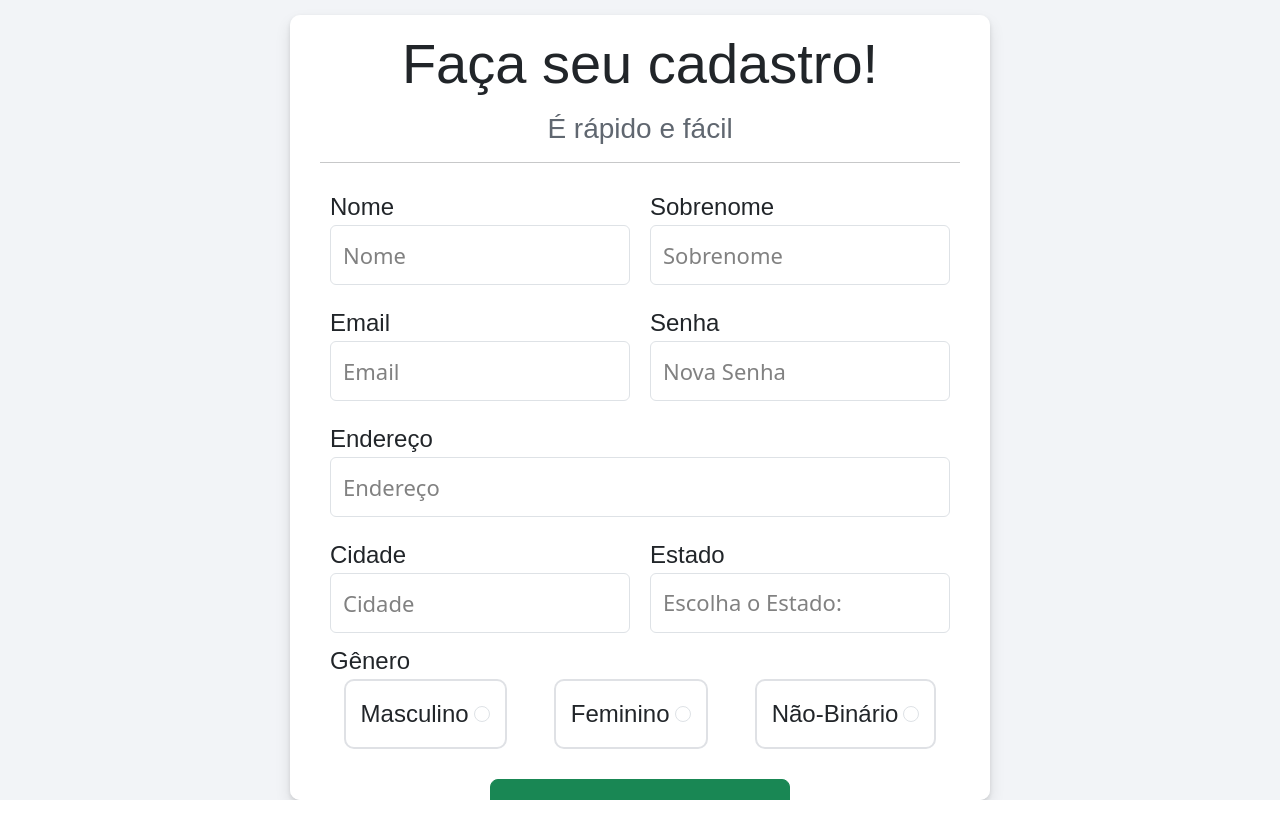
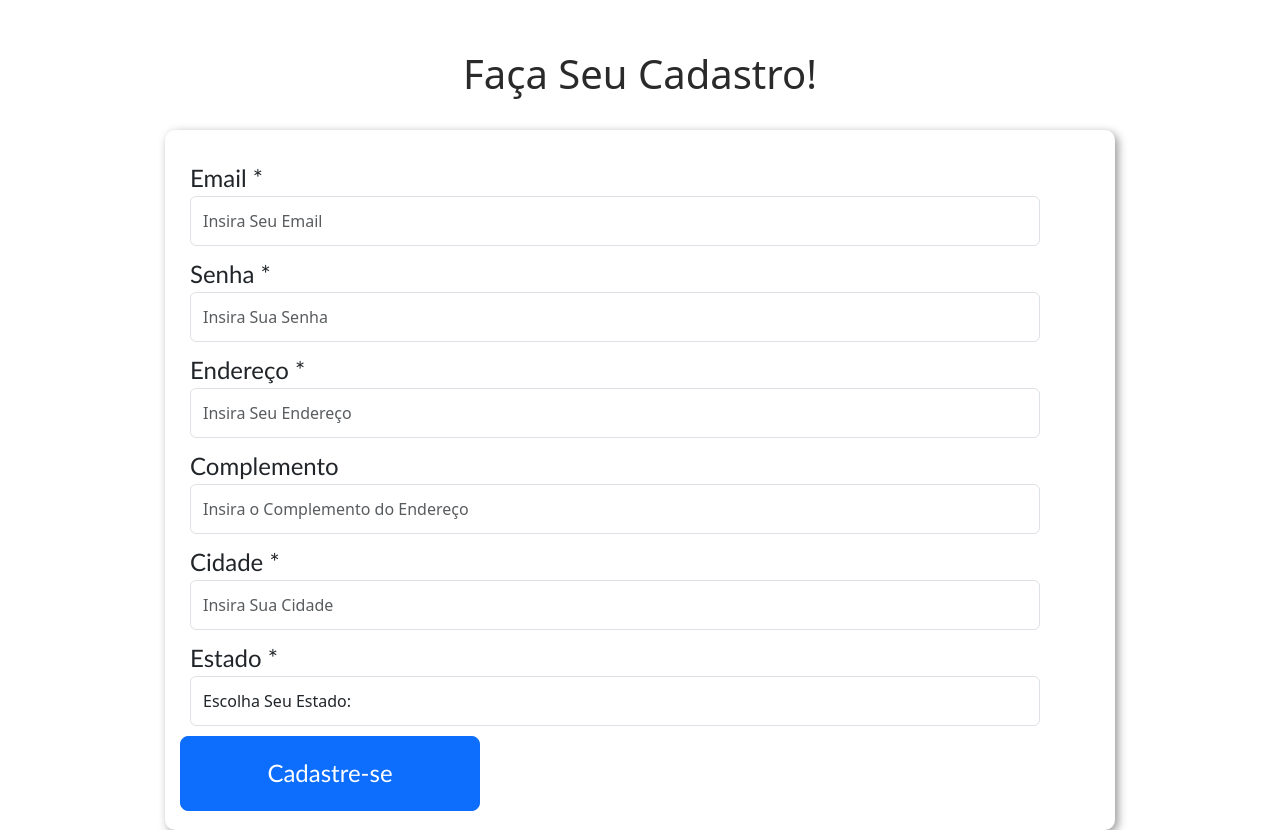
Before and after one commit to diegoNZ04/Register-Login-Angular, an Angular app: page /register-component in a window 1280 px wide. Before the commit the page ends 800 px from the top, so only its background shows below. Built offline with nearby package versions, Linux system fonts and the light colour scheme.

Commit message:
feat: Mudanças em Cadastro

```diff
--- a/src/app/app.routes.ts
+++ b/src/app/app.routes.ts
@@ -3,7 +3,7 @@ import { RegisterComponent } from './components/register/register.component';
 import { HomeComponent } from './components/home/home.component';
 
 export const routes: Routes = [
-  { path: '', redirectTo: '/home-component', pathMatch: 'full' },
-  { path: 'home-component', component: HomeComponent },
-  { path: 'register-component', component: RegisterComponent }
+  {path: '', redirectTo: '/home-component', pathMatch: 'full'},
+  {path: 'home-component', component: HomeComponent},
+  {path: 'register-component', component: RegisterComponent}
 ];
--- a/src/app/components/register/register.component.css
+++ b/src/app/components/register/register.component.css
@@ -1,114 +1,42 @@
-.globalContainer {
-  width: 100vw;
-  height: 100vh;
-  background: #f2f4f7;
-  display: flex;
-  justify-content: center;
-  align-items: center;
-  flex-direction: column;
+header {
+  text-align: center;
+  margin-top: 50px;
+  color: rgb(43, 42, 42);
 }
 
-h2 {
-  font-family: Arial, Helvetica, sans-serif;
-  margin-bottom: 15px;
-  margin-top: 0px;
-  text-align: center;
-}
-
-h3 {
-  font-family: Arial, Helvetica, sans-serif;
-  color: #606770;
-  text-align: center;
-}
-
-.formContainer {
+.form-container {
   display: flex;
+  flex-direction: column;
   justify-content: center;
   background: #fff;
   border-radius: 10px;
   padding: 15px;
   max-width: 950px;
-  max-height: 950px;
-  min-width: 700px;
-  margin-top: 15px;
-  overflow-y: auto;
-  box-shadow: 0px 2px 4px rgba(0, 0, 0, 0.1), 0px 8px 16px rgba(0, 0, 0, 0.1);
+  height: 700px;
+  margin: auto;
+  box-shadow: 3px 3px 10px rgba(0, 0, 0, 0.41);
 }
 
 .form-row {
   margin: 10px;
 }
 
-.form-row label,
-.gender-radio label,
-.gender-label {
-  font-family: Arial, Helvetica, sans-serif;
+.form-row label {
+  font-family: "Gill Sans", "Gill Sans MT", Calibri, "Trebuchet MS", sans-serif;
   font-size: x-large;
-}
-
-.gender-label {
-  margin-left: 10px;
 }
 
 .form-row input,
 select {
-  height: 60px;
-}
-
-.form-row input,
-.form-row input::placeholder,
-select,
-option {
-  font-size: 22px;
-  color: rgb(129, 129, 129);
-}
-
-.EmailPassRow,
-.NameLastNameRow,
-.CityStateRow,
-.GenderRow {
-  display: flex;
-  flex-direction: row;
-}
-
-.email-row,
-.password-row,
-.name-row,
-.lastName-row,
-.city-row,
-.state-row {
-  width: 300px;
-}
-
-.gender-radio {
-  display: flex;
-  justify-content: space-evenly;
-  padding: 15px;
-  margin: auto;
-  border: 2px solid #dfe1e5;
-  border-radius: 10px;
-}
-
-.gender-radio:hover {
-  background-color: #dfe1e5;
-  color: #fff;
-}
-
-.gender-radio input[type="radio"] {
-  margin-left: 5px;
-  margin-top: 10px;
-}
-
-.alert {
-  font-size: 0.9rem;
-  line-height: 1.2;
+  width: 850px;
+  height: 50px;
 }
 
 .btn-container {
   display: flex;
   align-items: center;
   justify-content: center;
-  margin-top: 30px;
+  margin: auto;
 }
 
 .register {
--- a/src/app/components/register/register.component.html
+++ b/src/app/components/register/register.component.html
@@ -1,96 +1,35 @@
-<div class="globalContainer">
-  <!-- Form -->
-  <div class="formContainer">
-    <form [formGroup]="formRegister">
-      <h2 class="display-4">Faça seu cadastro!</h2>
-      <h3>É rápido e fácil</h3>
-      <hr />
-      <!-- Name & LastName-->
-      <div class="NameLastNameRow">
-        <!-- NAME -->
-        <div class="form-row name-row">
-          <div class="form-group">
-            <!-- NAME INPUT -->
-            <label>Nome</label>
-            <input
-              type="text"
-              class="form-control"
-              formControlName="name"
-              placeholder="Nome"
-              maxlength="50"
-              required
-            />
-
-            <!-- NAME AWARNING -->
-            @if (formRegister.get('name').hasError('required') &&
-            formRegister.get('name').touched) {
-            <p class="alert alert-warning">O campo email é obrigatório.</p>
-            } @if (formRegister.get('name').hasError('maxlength') &&
-            formRegister.get('name').touched) {
-            <p class="alert alert-warning alert">
-              O campo nome pode conter no máximo 50 caracteres.
-            </p>
-            }
-          </div>
-        </div>
-
-        <!-- LAST NAME -->
-        <div class="form-row lastName-row">
-          <div class="form-group">
-            <!-- LAST NAME INPUT -->
-            <label>Sobrenome</label>
-            <input
-              type="text"
-              class="form-control"
-              formControlName="lastName"
-              placeholder="Sobrenome"
-              maxlength="50"
-              required
-            />
-
-            <!-- PASSWORD AWARNING -->
-            @if (formRegister.get('lastName').hasError('required') &&
-            formRegister.get('lastName').touched) {
-            <p class="alert alert-warning alert">
-              O campo sobrenome é obrigatório.
-            </p>
-            } @if (formRegister.get('lastName').hasError('maxlength') &&
-            formRegister.get('lastName').touched) {
-            <p class="alert alert-warning alert">
-              O campo sobrenome pode conter no máximo 50 caracteres.
-            </p>
-            }
-          </div>
-        </div>
-      </div>
-      <!-- Email & Password Row -->
-      <div class="EmailPassRow">
+<header>
+  <h1>Faça Seu Cadastro!</h1>
+</header>
+<br />
+<div class="form-container">
+  <form [formGroup]="registerForm" (ngSubmit)="register()">
     <!-- EMAIL -->
-        <div class="form-row email-row">
+    <div class="form-row">
       <div class="form-group">
         <!-- EMAIL INPUT -->
-            <label>Email</label>
+        <label>Email *</label>
         <input
           type="email"
           class="form-control"
           formControlName="email"
-              placeholder="Email"
+          placeholder="Insira Seu Email"
           minlength="8"
           required
         />
 
         <!-- EMAIL AWARNING -->
-            @if (formRegister.get('email').hasError('required') &&
-            formRegister.get('email').touched) {
+        @if (registerForm.get('email').hasError('required') &&
+        registerForm.get('email').touched) {
         <p class="alert alert-warning">O campo email é obrigatório.</p>
-            } @if (formRegister.get('email').hasError('minlength') &&
-            formRegister.get('email').touched) {
-            <p class="alert alert-warning alert">
+        } @if (registerForm.get('email').hasError('minlength') &&
+        registerForm.get('email').touched) {
+        <p class="alert alert-warning">
           O campo email precisa conter pelo menos 8 caracteres.
         </p>
-            } @if (formRegister.get('email').hasError('maxlength') &&
-            formRegister.get('email').touched) {
-            <p class="alert alert-warning alert">
+        } @if (registerForm.get('email').hasError('maxlength') &&
+        registerForm.get('email').touched) {
+        <p class="alert alert-warning">
           O campo email pode conter no máximo 100 caracteres.
         </p>
         }
@@ -98,93 +37,109 @@
     </div>
 
     <!-- PASSWORD -->
-        <div class="form-row password-row">
+    <div class="form-row">
       <div class="form-group">
         <!-- PASSWORD INPUT -->
-            <label>Senha</label>
+        <label for="inputPassword">Senha *</label>
         <input
           type="password"
           class="form-control"
           formControlName="password"
-              placeholder="Nova Senha"
+          placeholder="Insira Sua Senha"
           minlength="8"
           maxlength="12"
           required
         />
 
         <!-- PASSWORD AWARNING -->
-            @if (formRegister.get('password').hasError('required') &&
-            formRegister.get('password').touched) {
-            <p class="alert alert-warning alert">
-              O campo senha é obrigatório.
-            </p>
-            } @if (formRegister.get('password').hasError('minlength') &&
-            formRegister.get('password').touched) {
-            <p class="alert alert-warning alert">
+        @if (registerForm.get('password').hasError('required') &&
+        registerForm.get('password').touched) {
+        <p class="alert alert-warning">O campo senha é obrigatório.</p>
+        } @if (registerForm.get('password').hasError('minlength') &&
+        registerForm.get('password').touched) {
+        <p class="alert alert-warning">
           O campo senha precisa conter pelo menos 8 caracteres.
         </p>
-            } @if (formRegister.get('password').hasError('maxlength') &&
-            formRegister.get('password').touched) {
-            <p class="alert alert-warning alert">
+        } @if (registerForm.get('password').hasError('maxlength') &&
+        registerForm.get('password').touched) {
+        <p class="alert alert-warning">
           O campo senha pode conter no máximo 12 caracteres.
         </p>
         }
       </div>
     </div>
-      </div>
+
     <!-- ADDRESS -->
     <div class="form-row">
       <div class="form-group">
         <!-- ADDRESS INPUT -->
-          <label>Endereço</label>
+        <label>Endereço *</label>
         <input
           type="text"
           class="form-control"
           formControlName="address"
-            placeholder="Endereço"
+          placeholder="Insira Seu Endereço"
           maxlength="100"
           required
         />
 
         <!-- ADDRESS AWARING -->
-          @if (formRegister.get('address').hasError('required') &&
-          formRegister.get('address').touched) {
-          <p class="alert alert-warning alert">
-            O campo endereço é obrigatório.
-          </p>
-          } @if (formRegister.get('address').hasError('maxlength') &&
-          formRegister.get('address').touched) {
-          <p class="alert alert-warning alert">
+        @if (registerForm.get('address').hasError('required') &&
+        registerForm.get('address').touched) {
+        <p class="alert alert-warning">O campo endereço é obrigatório.</p>
+        } @if (registerForm.get('address').hasError('maxlength') &&
+        registerForm.get('address').touched) {
+        <p class="alert alert-warning">
           O campo endereço pode conter no máximo 100 caracteres.
         </p>
         }
       </div>
     </div>
-      <!-- City & State Row -->
-      <div class="CityStateRow">
+
+    <!-- COMPLEMENT -->
+    <div class="form-row">
+      <div class="form-group">
+        <!-- COMPLEMENT INPUT -->
+        <label>Complemento</label>
+        <input
+          type="text"
+          class="form-control"
+          formControlName="complement"
+          placeholder="Insira o Complemento do Endereço"
+          maxlength="100"
+        />
+
+        <!-- COMPLEMENT AWARING -->
+        @if (registerForm.get('complement').hasError('maxlength') &&
+        registerForm.get('complement').touched) {
+        <p class="alert alert-warning">
+          O campo endereço pode conter no máximo 100 caracteres.
+        </p>
+        }
+      </div>
+    </div>
+
     <!-- CITY -->
-        <div class="form-row city-row">
+    <div class="form-row">
       <div class="form-group">
         <!-- CITY INPUT -->
-            <label>Cidade</label>
+        <label>Cidade *</label>
         <input
           type="text"
           class="form-control"
           formControlName="city"
-              placeholder="Cidade"
+          placeholder="Insira Sua Cidade"
           maxlength="100"
           required
         />
 
         <!-- CITY AWARING -->
-            @if (formRegister.get('city').hasError('required') &&
-            formRegister.get('city').touched) {
-            <p class="alert alert-warning alert">
-              O campo cidade é obrigatório.
-            </p>
-            } @if (formRegister.get('city').hasError('maxlength') &&
-            formRegister.get('city').touched) {
-            <p class="alert alert-warning alert">
+        @if (registerForm.get('city').hasError('required') &&
+        registerForm.get('city').touched) {
+        <p class="alert alert-warning">O campo cidade é obrigatório.</p>
+        } @if (registerForm.get('city').hasError('maxlength') &&
+        registerForm.get('city').touched) {
+        <p class="alert alert-warning">
           O campo cidade pode conter no máximo 100 caracteres.
         </p>
         }
@@ -192,70 +147,26 @@
     </div>
 
     <!-- STATE -->
-        <div class="form-row state-row">
+    <div class="form-row">
       <div class="form-group">
         <!-- STATE SELECT -->
-            <label>Estado</label>
+        <label>Estado *</label>
         <select class="form-control" formControlName="state" required>
-              <option value="" disabled selected>Escolha o Estado:</option>
-              <option *ngFor="let state of states">{{ state }}</option>
+          <option value="" disabled selected>Escolha Seu Estado:</option>
+          <option *ngFor="let state of stateList" [value]="state">
+            {{ state }}
+          </option>
         </select>
 
         <!-- STATE AWARNING -->
-            @if (formRegister.get('state').hasError('required') &&
-            formRegister.get('state').touched) {
-            <p class="alert alert-warning alert">
-              O campo estado é obrigatório.
-            </p>
+        @if (registerForm.get('state').hasError('required') &&
+        registerForm.get('state').touched) {
+        <p class="alert alert-warning">O campo estado é obrigatório.</p>
         }
       </div>
     </div>
-      </div>
-      <!-- Gender Row -->
-      <div class="gender-label">Gênero</div>
-      <div class="GenderRow">
-        <!-- MASC RADIO -->
-        <div class="form-check form-check-inline gender-radio">
-          <label class="form-check-label" for="mascRadio">Masculino</label>
-          <input
-            class="form-check-input"
-            type="radio"
-            id="mascRadio"
-            value="mascOption"
-          />
-        </div>
-        <!-- FEM RADIO -->
-        <div class="form-check form-check-inline gender-radio">
-          <label class="form-check-label" for="femRadio">Feminino</label>
-          <input
-            class="form-check-input"
-            type="radio"
-            id="femRadio"
-            value="femOption"
-          />
-        </div>
-        <!-- OTHER RADIO -->
-        <div class="form-check form-check-inline gender-radio">
-          <label class="form-check-label" for="otherRadio">Não-Binário</label>
-          <input
-            class="form-check-input"
-            type="radio"
-            id="otherRadio"
-            value="otherOption"
-          />
-        </div>
-      </div>
-      <!-- BUTTON -->
-      <div class="btn-container">
-        <button
-          type="submit"
-          class="btn btn-success btn-lg register"
-          role="button"
-          (click)="register()"
-        >
+    <button type="submit" class="btn btn-primary btn-lg register" role="button">
       Cadastre-se
     </button>
-      </div>
   </form>
 </div>
-</div>
--- a/src/app/components/register/register.component.ts
+++ b/src/app/components/register/register.component.ts
@@ -18,9 +18,7 @@ import { User } from '../../Models/User';
 })
 export class RegisterComponent {
   // forms Validation
-  formRegister = new FormGroup({
-    name: new FormControl('', [Validators.required, Validators.maxLength(50)]),
-    lastName: new FormControl('', [Validators.required, Validators.maxLength(50)]),
+  registerForm = new FormGroup({
     email: new FormControl('', [Validators.required, Validators.minLength(8), Validators.maxLength(100)]),
     password: new FormControl('', [
       Validators.required,
@@ -31,6 +29,7 @@ export class RegisterComponent {
       Validators.required,
       Validators.maxLength(100),
     ]),
+    complement: new FormControl('', [Validators.maxLength(100)]),
     city: new FormControl('', [Validators.required, Validators.maxLength(100)]),
     state: new FormControl('', [Validators.required])
   });
@@ -40,38 +39,38 @@ export class RegisterComponent {
 
   // Register Function
   register() {
-    this.userVetor.push(this.formRegister.value as User);
-    this.formRegister.reset();
+    this.userVetor.push(this.registerForm.value as User);
+    this.registerForm.reset();
   }
 
-  // State List
-  states = [
-    "Acre",
-    "Alagoas",
-    "Amapá",
-    "Amazonas",
-    "Bahia",
-    "Ceará",
-    "Distrito Federal",
-    "Espírito Santo",
-    "Goiás",
-    "Maranhão",
-    "Mato Grosso",
-    "Mato Grosso do Sul",
-    "Minas Gerais",
-    "Pará",
-    "Paraíba",
-    "Paraná",
-    "Pernambuco",
-    "Piauí",
-    "Rio de Janeiro",
-    "Rio Grande do Norte",
-    "Rio Grande do Sul",
-    "Rondônia",
-    "Roraima",
-    "Santa Catarina",
-    "São Paulo",
-    "Sergipe",
-    "Tocantins",
+  //State List
+  stateList: string[] = [
+    "AC",
+    "AL",
+    "AP",
+    "AM",
+    "BA",
+    "CE",
+    "DF",
+    "ES",
+    "GO",
+    "MA",
+    "MT",
+    "MS",
+    "MG",
+    "PA",
+    "PB",
+    "PR",
+    "PE",
+    "PI",
+    "RJ",
+    "RN",
+    "RS",
+    "RO",
+    "PR",
+    "SC",
+    "SP",
+    "SE",
+    "TO"
   ]
 }
```
Lines whose indentation alone changed are shown as unchanged.
